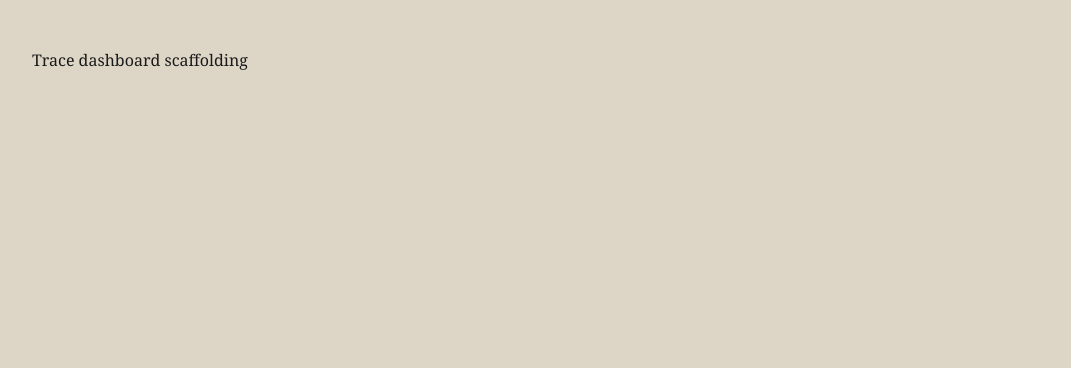
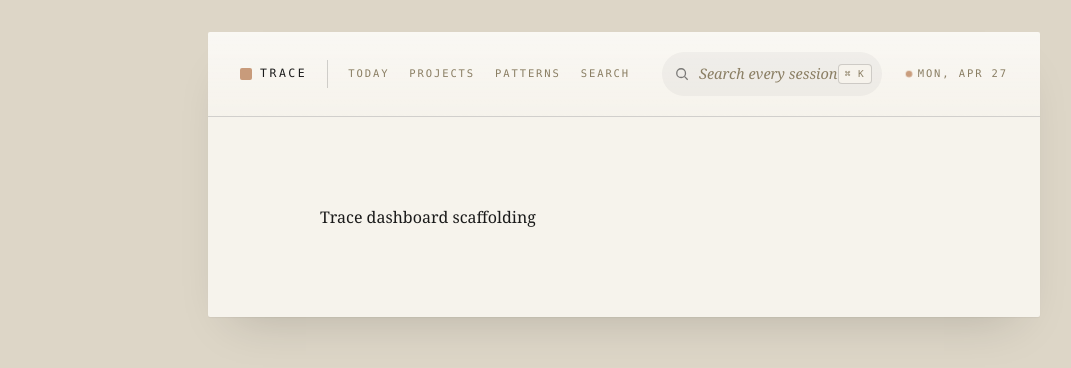
Before and after one commit to brambach/trace, a Next.js app in the folder apps/dashboard/: page / in a window 1280 px wide. Shown: the top 368 px of the page, without its empty margins (16-1087 px from the left). Built offline with nearby package versions, Linux system fonts and the light colour scheme.

Commit message:
feat(dashboard): app header, masthead, sparkline, pill, reveal

```diff
--- a/apps/dashboard/src/app/layout.tsx
+++ b/apps/dashboard/src/app/layout.tsx
@@ -1,11 +1,23 @@
 import './globals.css';
+import { AppHeader } from '@/components/AppHeader';
 
 export const metadata = { title: 'Trace', description: 'A second brain for AI-assisted coding' };
 
-export default function RootLayout({ children }: { children: React.ReactNode }) {
+export default function RootLayout({
+  children,
+}: {
+  children: React.ReactNode;
+}) {
   return (
     <html lang="en">
-      <body className="bg-page font-serif text-ink">{children}</body>
+      <body className="min-h-screen bg-page font-serif text-ink">
+        <div className="mx-auto max-w-[880px] px-6 py-8">
+          <div className="overflow-hidden rounded-sm bg-paper shadow-[0_1px_1px_rgba(0,0,0,0.04),0_24px_48px_-24px_rgba(0,0,0,0.18)]">
+            <AppHeader active={null} />
+            <div className="px-16 py-10">{children}</div>
+          </div>
+        </div>
+      </body>
     </html>
   );
 }
--- /dev/null
+++ b/apps/dashboard/src/components/AppHeader.tsx
@@ -0,0 +1,57 @@
+import Link from 'next/link';
+
+export function AppHeader({ active }: { active: 'today' | 'projects' | 'patterns' | 'search' | null }) {
+  const link = (key: string, href: string, label: string) => (
+    <Link
+      key={key}
+      href={href}
+      className={`rounded px-2 py-1.5 font-mono text-[10.5px] uppercase tracking-[0.18em] transition-colors ${
+        active === key ? 'text-ink' : 'text-dim hover:bg-quiet hover:text-ink'
+      }`}
+    >
+      {label}
+    </Link>
+  );
+
+  const date = new Date().toLocaleDateString(undefined, {
+    weekday: 'short',
+    month: 'short',
+    day: 'numeric',
+  });
+
+  return (
+    <header className="grid grid-cols-[auto_1fr_auto] items-center gap-6 border-b border-rule bg-gradient-to-b from-white/40 to-transparent px-8 py-5">
+      <div className="inline-flex items-center gap-2 font-mono text-[11.5px] uppercase tracking-[0.22em] text-ink">
+        <span className="inline-block h-3 w-3 rounded-sm bg-accent" />
+        TRACE
+        <nav className="ml-3 flex gap-1 border-l border-rule pl-3">
+          {link('today', '/', 'Today')}
+          {link('projects', '/projects', 'Projects')}
+          {link('patterns', '/patterns', 'Patterns')}
+          {link('search', '/search', 'Search')}
+        </nav>
+      </div>
+
+      <form action="/search" className="relative mx-auto w-full max-w-[460px]">
+        <svg className="absolute left-[13px] top-1/2 h-3.5 w-3.5 -translate-y-1/2 opacity-55" viewBox="0 0 16 16" fill="none" stroke="currentColor" strokeWidth="1.5">
+          <circle cx="7" cy="7" r="5" />
+          <path d="M11 11l3.5 3.5" />
+        </svg>
+        <input
+          type="text"
+          name="q"
+          placeholder="Search every session…"
+          className="w-full rounded-full border border-transparent bg-[rgba(26,26,26,0.04)] px-4 py-2.5 pl-9 text-[14.5px] text-ink placeholder:italic placeholder:text-dim focus:border-ink focus:bg-white focus:shadow-[0_4px_16px_-8px_rgba(26,26,26,0.25)] focus:outline-none"
+        />
+        <span className="absolute right-2.5 top-1/2 -translate-y-1/2 rounded border border-rule bg-paper px-1.5 py-0.5 font-mono text-[9.5px] tracking-[0.1em] text-dim">
+          ⌘ K
+        </span>
+      </form>
+
+      <div className="whitespace-nowrap font-mono text-[10.5px] uppercase tracking-[0.18em] text-dim">
+        <span className="mr-1.5 inline-block h-1.5 w-1.5 rounded-full bg-accent breathe align-middle" />
+        {date}
+      </div>
+    </header>
+  );
+}
--- /dev/null
+++ b/apps/dashboard/src/components/Masthead.tsx
@@ -0,0 +1,17 @@
+export function Masthead({
+  eyebrow,
+  headline,
+  deck,
+}: {
+  eyebrow: string;
+  headline: string;
+  deck?: string;
+}) {
+  return (
+    <>
+      <div className="reveal r1 eyebrow mb-1.5">{eyebrow}</div>
+      <h1 className="reveal r2 headline mb-3 max-w-[22ch]">{headline}</h1>
+      {deck && <p className="reveal r2 deck mb-5 max-w-[56ch]">{deck}</p>}
+    </>
+  );
+}
--- /dev/null
+++ b/apps/dashboard/src/components/Pill.tsx
@@ -0,0 +1,18 @@
+type Variant = 'default' | 'thread' | 'stalled' | 'new';
+
+export function Pill({ variant = 'default', children }: { variant?: Variant; children: React.ReactNode }) {
+  const cls = {
+    default: 'border-rule text-ink',
+    thread: 'border-accent text-[#8c5a38] bg-[rgba(200,155,123,0.10)]',
+    stalled: 'border-rule text-dim',
+    new: 'border-accent text-accent',
+  }[variant];
+  return (
+    <span
+      className={`inline-flex items-center gap-1.5 rounded-full border px-2 py-0.5 font-mono text-[9.5px] uppercase tracking-[0.14em] ${cls}`}
+    >
+      {variant === 'thread' && <span className="h-1.5 w-1.5 rounded-full bg-accent" />}
+      {children}
+    </span>
+  );
+}
--- /dev/null
+++ b/apps/dashboard/src/components/Reveal.tsx
@@ -0,0 +1,11 @@
+export function Reveal({
+  delay = 1,
+  className = '',
+  children,
+}: {
+  delay?: 1 | 2 | 3 | 4 | 5 | 6 | 7;
+  className?: string;
+  children: React.ReactNode;
+}) {
+  return <div className={`reveal r${delay} ${className}`}>{children}</div>;
+}
--- /dev/null
+++ b/apps/dashboard/src/components/Sparkline.tsx
@@ -0,0 +1,18 @@
+export function Sparkline({ values, accent = false }: { values: number[]; accent?: boolean }) {
+  const max = Math.max(1, ...values);
+  const w = 80;
+  const h = 26;
+  const stepX = values.length > 1 ? w / (values.length - 1) : w;
+  const points = values.map((v, i) => `${i * stepX},${h - (v / max) * (h - 4) - 2}`);
+  const d = `M${points.join(' L')}`;
+  return (
+    <svg viewBox={`0 0 ${w} ${h}`} preserveAspectRatio="none" className="h-[26px] w-20">
+      <path
+        d={d}
+        fill="none"
+        stroke={accent ? 'var(--accent)' : 'var(--ink)'}
+        strokeWidth={accent ? 1.4 : 1.2}
+      />
+    </svg>
+  );
+}
--- /dev/null
+++ b/apps/dashboard/src/lib/format.ts
@@ -0,0 +1,33 @@
+export function relativeTime(iso: string, now: Date = new Date()): string {
+  const t = Date.parse(iso);
+  if (Number.isNaN(t)) return '';
+  const seconds = Math.round((now.getTime() - t) / 1000);
+  if (seconds < 5) return 'just now';
+  if (seconds < 60) return `${seconds} sec ago`;
+  const minutes = Math.round(seconds / 60);
+  if (minutes < 60) return `${minutes} min ago`;
+  const hours = Math.round(minutes / 60);
+  if (hours < 24) return `${hours} hr ago`;
+  const days = Math.round(hours / 24);
+  if (days < 7) return `${days}d ago`;
+  return new Date(t).toLocaleDateString(undefined, { month: 'short', day: 'numeric' });
+}
+
+export function humanInt(n: number): string {
+  if (n >= 1000) return `${(n / 1000).toFixed(1)}k`;
+  return n.toString();
+}
+
+export function formatDate(iso: string): string {
+  const d = new Date(iso);
+  return d.toLocaleDateString(undefined, {
+    weekday: 'short',
+    month: 'short',
+    day: 'numeric',
+    year: 'numeric',
+  });
+}
+
+export function todayIso(): string {
+  return new Date().toISOString().slice(0, 10);
+}
```
